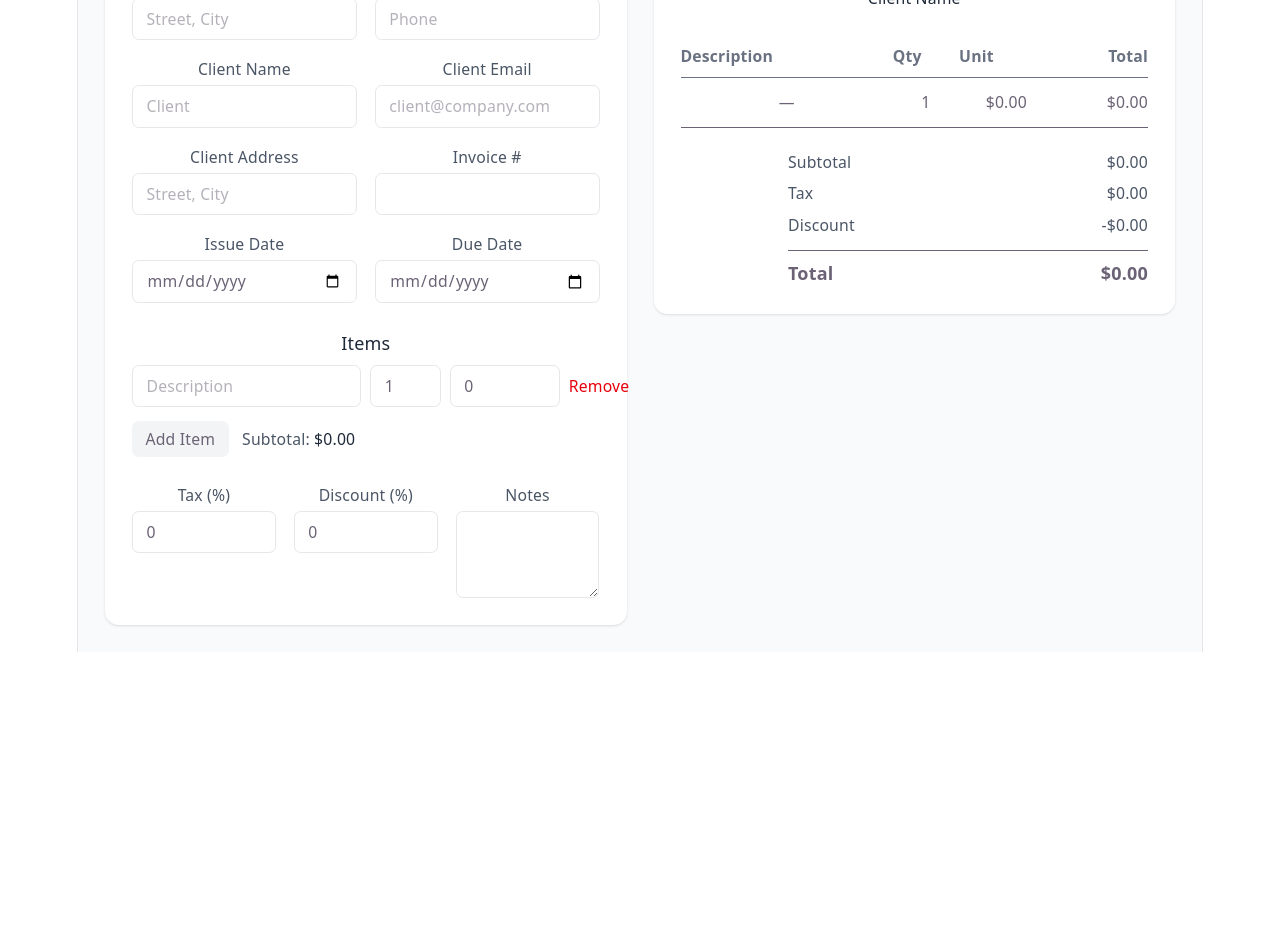
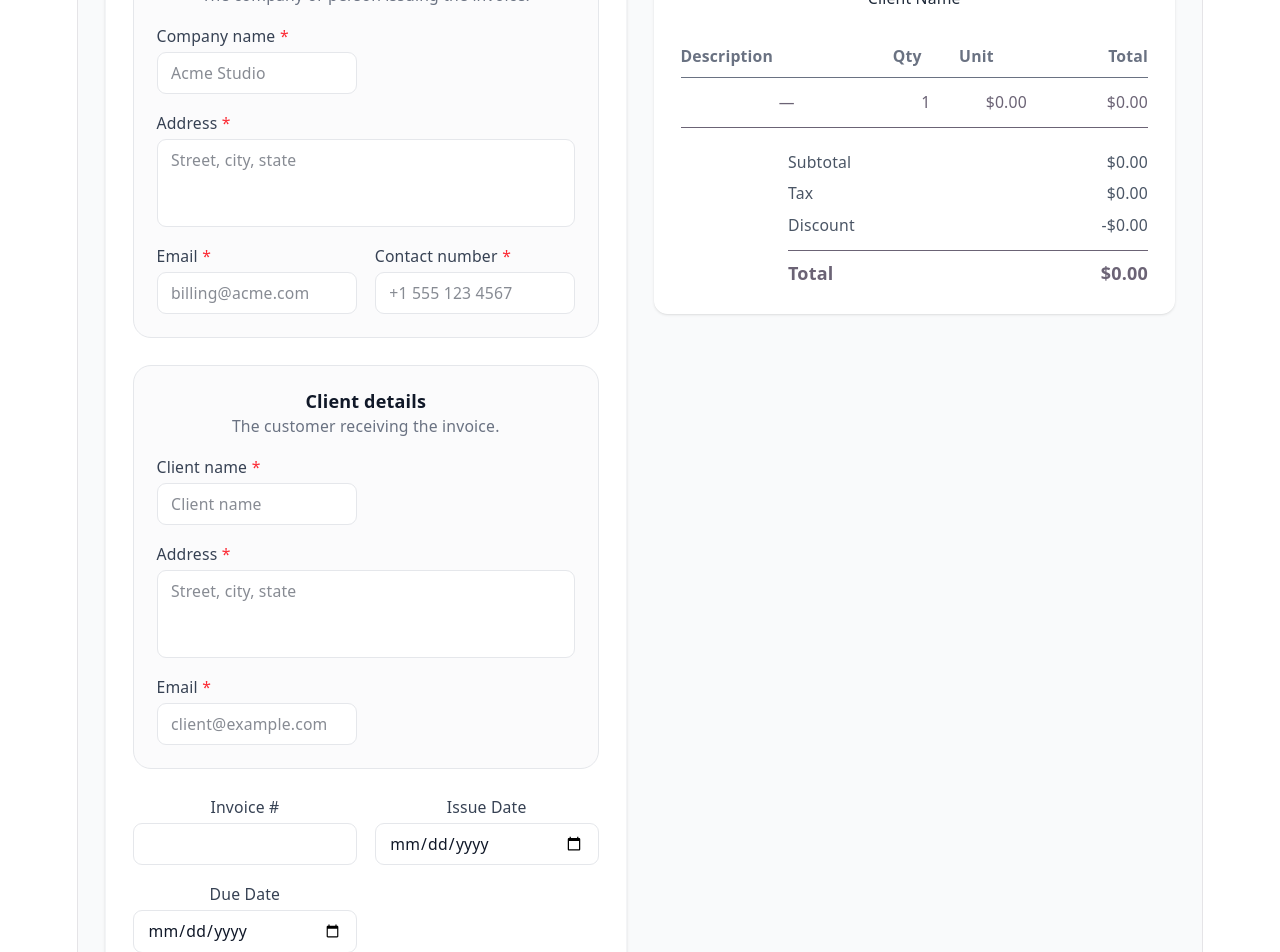
Before and after one commit to Shyni97/Invoice_Generation_Web_Application, a React app in the folder frontend/: page / in a window 1280 px wide. Shown: the part 280-1232 px from the top of the page. Before the commit the page ends 932 px from the top, so only its background shows below. Built offline with nearby package versions, Linux system fonts and the light colour scheme; the HTML template or start-up script is replaced by a standard one.

Commit message:
Biller and Client form layouts done

```diff
--- /dev/null
+++ b/frontend/src/components/forms/FormField.jsx
@@ -0,0 +1,54 @@
+const fieldStyles =
+  "mt-1 block w-full rounded-lg border border-gray-200 bg-white px-3 py-2 text-sm text-gray-900 outline-none transition focus:border-indigo-500 focus:ring-2 focus:ring-indigo-100";
+
+const FormField = ({
+  label,
+  value,
+  onChange,
+  onBlur,
+  type = "text",
+  placeholder = "",
+  error = "",
+  required = false,
+  multiline = false,
+  rows = 3,
+}) => {
+  const id = label.toLowerCase().replace(/[^a-z0-9]+/g, "-");
+
+  return (
+    <label className="block text-sm">
+      <span className="flex items-center gap-1 font-medium text-gray-700">
+        {label}
+        {required ? <span className="text-red-500">*</span> : null}
+      </span>
+
+      {multiline ? (
+        <textarea
+          id={id}
+          value={value}
+          onChange={onChange}
+          onBlur={onBlur}
+          placeholder={placeholder}
+          rows={rows}
+          className={`${fieldStyles} resize-none`}
+          aria-invalid={Boolean(error)}
+        />
+      ) : (
+        <input
+          id={id}
+          type={type}
+          value={value}
+          onChange={onChange}
+          onBlur={onBlur}
+          placeholder={placeholder}
+          className={fieldStyles}
+          aria-invalid={Boolean(error)}
+        />
+      )}
+
+      {error ? <span className="mt-1 block text-xs text-red-500">{error}</span> : null}
+    </label>
+  );
+};
+
+export default FormField;
--- a/frontend/src/components/forms/InvoiceForm.jsx
+++ b/frontend/src/components/forms/InvoiceForm.jsx
@@ -1,19 +1,50 @@
-import { useMemo } from "react";
+import { useMemo, useState } from "react";
 
-const Input = ({ label, value, onChange, type = "text", placeholder = "" }) => (
-  <label className="block text-sm">
-    <span className="text-gray-600">{label}</span>
-    <input
-      type={type}
-      value={value}
-      onChange={onChange}
-      placeholder={placeholder}
-      className="mt-1 block w-full border border-gray-200 rounded-md px-3 py-2 text-sm focus:ring-2 focus:ring-indigo-200"
-    />
-  </label>
-);
+import PartyDetailsSection from "./PartyDetailsSection";
+
+const billerFields = [
+  { name: "name", label: "Company name", placeholder: "Acme Studio", required: true },
+  { name: "address", label: "Address", placeholder: "Street, city, state", required: true, multiline: true, span: 2 },
+  { name: "email", label: "Email", placeholder: "billing@acme.com", type: "email", required: true },
+  { name: "contact", label: "Contact number", placeholder: "+1 555 123 4567", required: true },
+];
+
+const clientFields = [
+  { name: "name", label: "Client name", placeholder: "Client name", required: true },
+  { name: "address", label: "Address", placeholder: "Street, city, state", required: true, multiline: true, span: 2 },
+  { name: "email", label: "Email", placeholder: "client@example.com", type: "email", required: true },
+];
+
+const emptyPartyErrors = { name: "", address: "", email: "", contact: "" };
+
+const validateEmail = (value) => /\S+@\S+\.\S+/.test(value);
+
+const validateParty = (section, values) => {
+  const errors = { ...emptyPartyErrors };
+
+  if (!values.name.trim()) errors.name = section === "biller" ? "Company name is required." : "Client name is required.";
+  if (!values.address.trim()) errors.address = "Address is required.";
+  if (!values.email.trim()) errors.email = "Email is required.";
+  else if (!validateEmail(values.email)) errors.email = "Enter a valid email address.";
+
+  if (section === "biller" && !values.contact.trim()) {
+    errors.contact = "Contact number is required.";
+  }
+
+  return errors;
+};
 
 const InvoiceForm = ({ invoiceData, setInvoiceData }) => {
+  const [touched, setTouched] = useState({
+    biller: { name: false, address: false, email: false, contact: false },
+    client: { name: false, address: false, email: false },
+  });
+
+  const [errors, setErrors] = useState({
+    biller: validateParty("biller", invoiceData.biller),
+    client: validateParty("client", invoiceData.client),
+  });
+
   const handleChange = (path, val) => {
     setInvoiceData(prev => {
       const next = { ...prev };
@@ -27,6 +58,27 @@ const InvoiceForm = ({ invoiceData, setInvoiceData }) => {
       cur[keys[keys.length - 1]] = val;
       return next;
     });
+  };
+
+  const updatePartyField = (section, field, value) => {
+    handleChange(`${section}.${field}`, value);
+
+    if (touched[section][field]) {
+      const nextValues = { ...invoiceData[section], [field]: value };
+      setErrors(prev => ({ ...prev, [section]: validateParty(section, nextValues) }));
+    }
+  };
+
+  const markFieldTouched = (section, field) => {
+    setTouched(prev => ({
+      ...prev,
+      [section]: { ...prev[section], [field]: true },
+    }));
+
+    setErrors(prev => ({
+      ...prev,
+      [section]: validateParty(section, invoiceData[section]),
+    }));
   };
 
   const handleItemChange = (index, field, value) => {
@@ -49,22 +101,65 @@ const InvoiceForm = ({ invoiceData, setInvoiceData }) => {
   }, [invoiceData.items]);
 
   return (
-    <div className="bg-white p-6 rounded-xl shadow">
-      <h2 className="text-xl font-semibold mb-4">Invoice Details</h2>
+    <div className="space-y-6 rounded-2xl border border-gray-100 bg-white p-6 shadow-sm">
+      <div>
+        <h2 className="text-xl font-semibold text-gray-900">Invoice Details</h2>
+        <p className="mt-1 text-sm text-gray-500">Enter biller and client details to keep the preview in sync.</p>
+      </div>
 
-      <div className="grid grid-cols-1 md:grid-cols-2 gap-4">
-        <Input label="Biller Name" value={invoiceData.biller.name} onChange={e => handleChange('biller.name', e.target.value)} placeholder="Your company" />
-        <Input label="Biller Email" value={invoiceData.biller.email} onChange={e => handleChange('biller.email', e.target.value)} placeholder="you@company.com" />
-        <Input label="Biller Address" value={invoiceData.biller.address} onChange={e => handleChange('biller.address', e.target.value)} placeholder="Street, City" />
-        <Input label="Biller Contact" value={invoiceData.biller.contact} onChange={e => handleChange('biller.contact', e.target.value)} placeholder="Phone" />
+      <div className="grid grid-cols-1 gap-6">
+        <PartyDetailsSection
+          title="Biller details"
+          description="The company or person issuing the invoice."
+          fields={billerFields}
+          values={invoiceData.biller}
+          errors={errors.biller}
+          touched={touched.biller}
+          onFieldChange={(field, value) => updatePartyField("biller", field, value)}
+          onFieldBlur={(field) => markFieldTouched("biller", field)}
+        />
 
-        <Input label="Client Name" value={invoiceData.client.name} onChange={e => handleChange('client.name', e.target.value)} placeholder="Client" />
-        <Input label="Client Email" value={invoiceData.client.email} onChange={e => handleChange('client.email', e.target.value)} placeholder="client@company.com" />
-        <Input label="Client Address" value={invoiceData.client.address} onChange={e => handleChange('client.address', e.target.value)} placeholder="Street, City" />
+        <PartyDetailsSection
+          title="Client details"
+          description="The customer receiving the invoice."
+          fields={clientFields}
+          values={invoiceData.client}
+          errors={errors.client}
+          touched={touched.client}
+          onFieldChange={(field, value) => updatePartyField("client", field, value)}
+          onFieldBlur={(field) => markFieldTouched("client", field)}
+        />
 
-        <Input label="Invoice #" value={invoiceData.invoiceNumber} onChange={e => handleChange('invoiceNumber', e.target.value)} />
-        <Input label="Issue Date" type="date" value={invoiceData.issueDate} onChange={e => handleChange('issueDate', e.target.value)} />
-        <Input label="Due Date" type="date" value={invoiceData.dueDate} onChange={e => handleChange('dueDate', e.target.value)} />
+        <div className="grid grid-cols-1 gap-4 sm:grid-cols-2">
+          <label className="block text-sm">
+            <span className="font-medium text-gray-700">Invoice #</span>
+            <input
+              value={invoiceData.invoiceNumber}
+              onChange={e => handleChange('invoiceNumber', e.target.value)}
+              className="mt-1 block w-full rounded-lg border border-gray-200 bg-white px-3 py-2 text-sm text-gray-900 outline-none transition focus:border-indigo-500 focus:ring-2 focus:ring-indigo-100"
+            />
+          </label>
+
+          <label className="block text-sm">
+            <span className="font-medium text-gray-700">Issue Date</span>
+            <input
+              type="date"
+              value={invoiceData.issueDate}
+              onChange={e => handleChange('issueDate', e.target.value)}
+              className="mt-1 block w-full rounded-lg border border-gray-200 bg-white px-3 py-2 text-sm text-gray-900 outline-none transition focus:border-indigo-500 focus:ring-2 focus:ring-indigo-100"
+            />
+          </label>
+
+          <label className="block text-sm">
+            <span className="font-medium text-gray-700">Due Date</span>
+            <input
+              type="date"
+              value={invoiceData.dueDate}
+              onChange={e => handleChange('dueDate', e.target.value)}
+              className="mt-1 block w-full rounded-lg border border-gray-200 bg-white px-3 py-2 text-sm text-gray-900 outline-none transition focus:border-indigo-500 focus:ring-2 focus:ring-indigo-100"
+            />
+          </label>
+        </div>
       </div>
 
       <div className="mt-6">
@@ -105,12 +200,18 @@ const InvoiceForm = ({ invoiceData, setInvoiceData }) => {
         </div>
       </div>
 
-      <div className="mt-6 grid grid-cols-1 sm:grid-cols-3 gap-4">
-        <Input label="Tax (%)" type="number" value={invoiceData.tax} onChange={e => handleChange('tax', Number(e.target.value))} />
-        <Input label="Discount (%)" type="number" value={invoiceData.discount} onChange={e => handleChange('discount', Number(e.target.value))} />
+      <div className="mt-6 grid grid-cols-1 gap-4 sm:grid-cols-3">
         <label className="block text-sm">
-          <span className="text-gray-600">Notes</span>
-          <textarea value={invoiceData.notes} onChange={e => handleChange('notes', e.target.value)} className="mt-1 block w-full border border-gray-200 rounded-md px-3 py-2 text-sm" rows={3} />
+          <span className="font-medium text-gray-700">Tax (%)</span>
+          <input value={invoiceData.tax} onChange={e => handleChange('tax', Number(e.target.value))} type="number" className="mt-1 block w-full rounded-lg border border-gray-200 bg-white px-3 py-2 text-sm text-gray-900 outline-none transition focus:border-indigo-500 focus:ring-2 focus:ring-indigo-100" />
+        </label>
+        <label className="block text-sm">
+          <span className="font-medium text-gray-700">Discount (%)</span>
+          <input value={invoiceData.discount} onChange={e => handleChange('discount', Number(e.target.value))} type="number" className="mt-1 block w-full rounded-lg border border-gray-200 bg-white px-3 py-2 text-sm text-gray-900 outline-none transition focus:border-indigo-500 focus:ring-2 focus:ring-indigo-100" />
+        </label>
+        <label className="block text-sm">
+          <span className="font-medium text-gray-700">Notes</span>
+          <textarea value={invoiceData.notes} onChange={e => handleChange('notes', e.target.value)} className="mt-1 block w-full rounded-lg border border-gray-200 bg-white px-3 py-2 text-sm text-gray-900 outline-none transition focus:border-indigo-500 focus:ring-2 focus:ring-indigo-100" rows={3} />
         </label>
       </div>
     </div>
--- /dev/null
+++ b/frontend/src/components/forms/PartyDetailsSection.jsx
@@ -0,0 +1,42 @@
+import FormField from "./FormField";
+
+const PartyDetailsSection = ({
+  title,
+  description,
+  fields,
+  values,
+  errors = {},
+  touched = {},
+  onFieldChange,
+  onFieldBlur,
+}) => {
+  return (
+    <section className="rounded-2xl border border-gray-200 bg-gray-50/70 p-4 sm:p-5">
+      <div className="mb-4">
+        <h3 className="text-base font-semibold text-gray-900">{title}</h3>
+        {description ? <p className="mt-1 text-sm text-gray-500">{description}</p> : null}
+      </div>
+
+      <div className="grid grid-cols-1 gap-4 sm:grid-cols-2">
+        {fields.map((field) => (
+          <div key={field.name} className={field.span === 2 ? "sm:col-span-2" : ""}>
+            <FormField
+              label={field.label}
+              type={field.type}
+              value={values[field.name] ?? ""}
+              placeholder={field.placeholder}
+              required={field.required}
+              multiline={field.multiline}
+              rows={field.rows}
+              error={touched[field.name] ? errors[field.name] : ""}
+              onChange={(event) => onFieldChange(field.name, event.target.value)}
+              onBlur={() => onFieldBlur(field.name)}
+            />
+          </div>
+        ))}
+      </div>
+    </section>
+  );
+};
+
+export default PartyDetailsSection;
```
